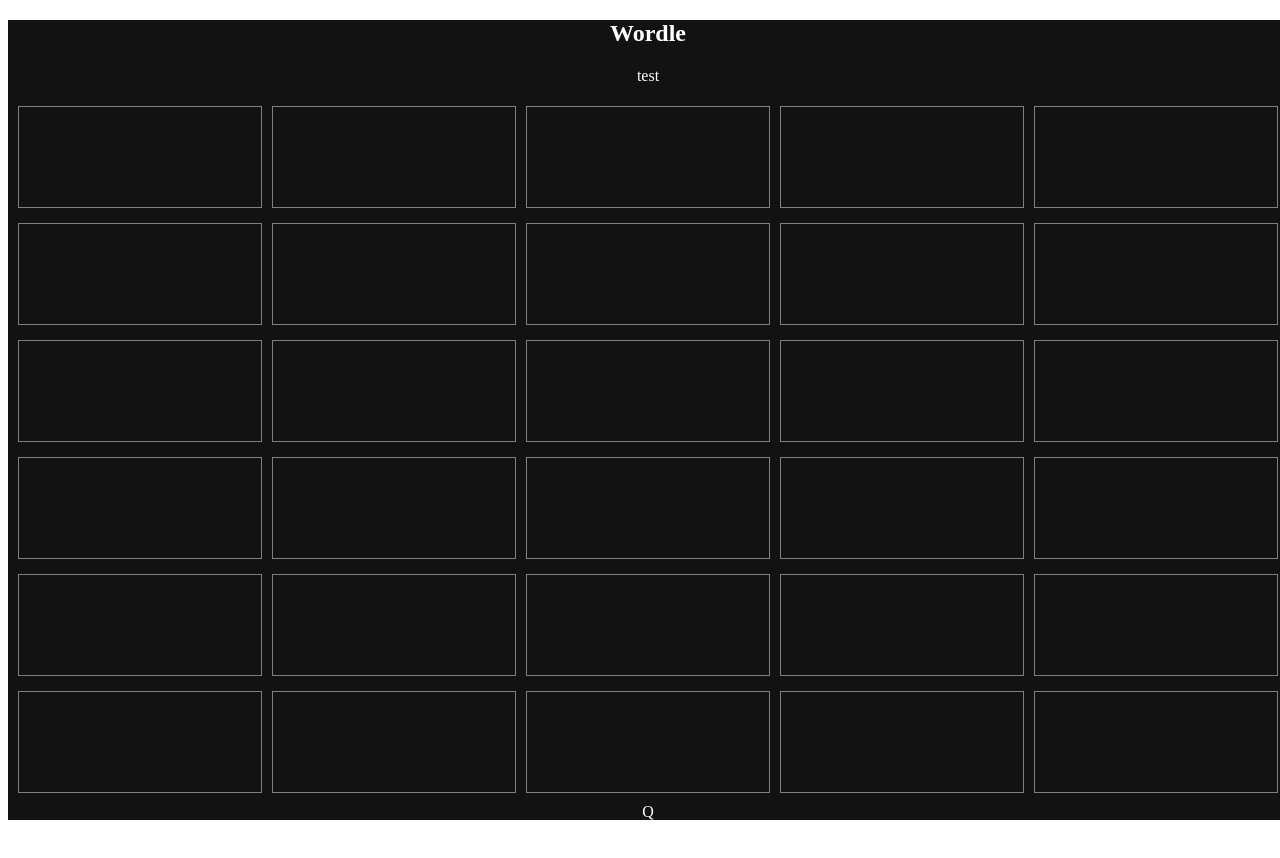
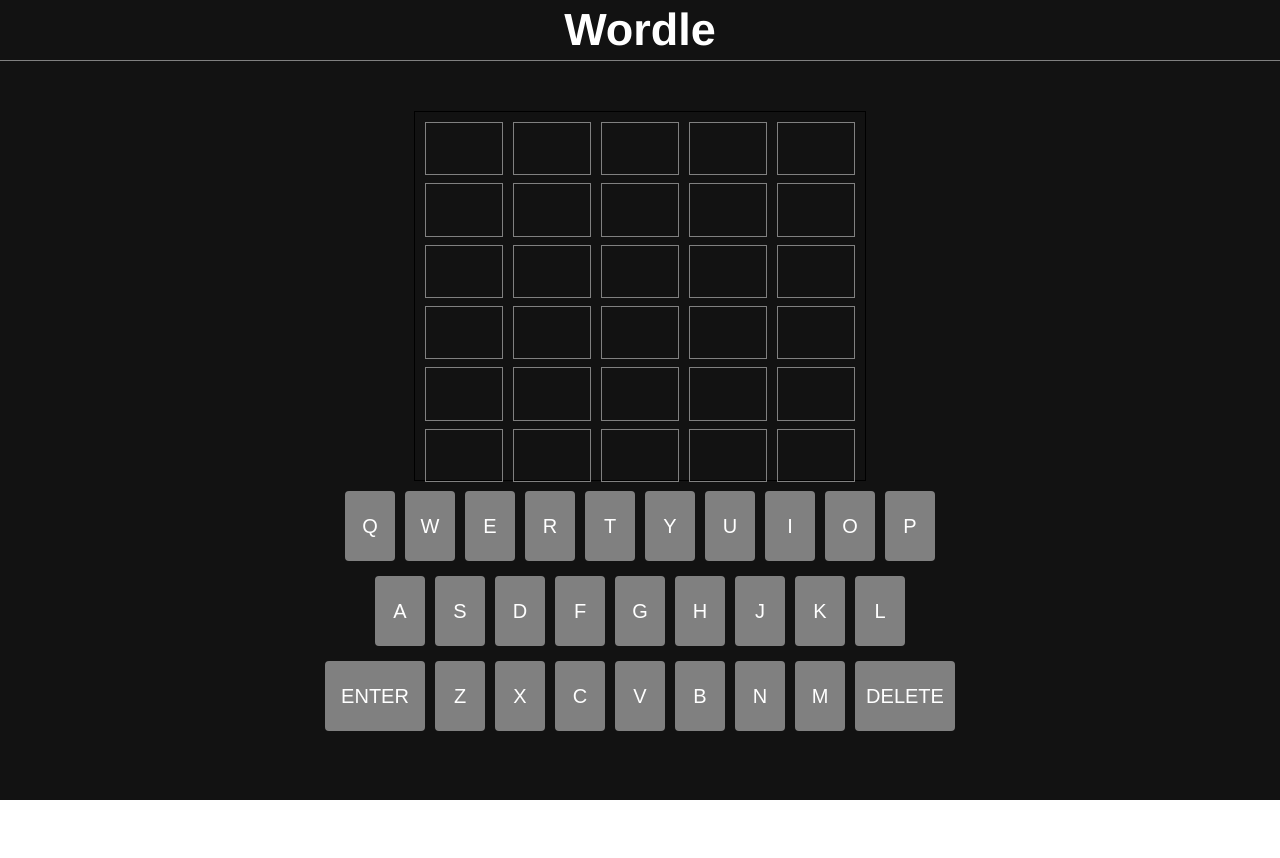
Before and after one commit to Zenonist/React-Wordle-Clone, a React (Vite) app: page / in a window 1280 px wide. Shown: the top 858 px of the page. After the commit the page ends 800 px from the top, so only its background shows below. Built offline with nearby package versions, Linux system fonts and the light colour scheme.

Commit message:
feat: set visual style (CSS)

```diff
--- a/src/App.css
+++ b/src/App.css
@@ -1,15 +1,59 @@
-
 .App {
   text-align: center;
   background-color: #121212;
   width: 100vw;
   height: 100vh;
+  /* display: flex; */
   color: white;
+}
+
+body {
+  padding: 0%;
+  margin: 0;
+}
+
+nav {
+  height: 60px;
+  width: 100%;
+  margin: 0;
+  border-bottom: 1px solid grey;
+  display: grid;
+  place-items: center;
+}
+
+nav h1 {
+  margin: 0;
+  font-family: Helvetica, Arial, sans-serif;
+  color: white;
+  font-size: 45px;
+}
+.game {
+  width: 100vw;
+  height: calc(100vh - 170px);
+  display: flex;
+  align-items: center;
+  padding-top: 50px;
+  flex-direction: column;
+}
+
+.board {
+  width: 450px;
+  height: 550px;
+  border: 1px solid black;
+  display: flex;
+  flex-direction: column;
+}
+
+.row {
+  flex: 33%;
+  display: flex;
+  flex-direction: row;
+  margin: 5px;
 }
 
 .letter {
   flex: 33%;
-  height: 100px;
+  height: 100%;
   border: 1px solid grey;
   margin: 5px;
   display: grid;
@@ -20,9 +64,64 @@
   font-family: Arial, Helvetica, sans-serif;
 }
 
-.row {
+#correct {
+  background-color: #528d4e;
+}
+
+#almost {
+  background-color: #b49f39;
+}
+
+#error {
+  background-color: #3a393c;
+}
+
+.keyboard {
+  width: 700px;
+  height: 300px;
+  margin-top: 60px;
+}
+
+.line1 {
   flex: 33%;
   display: flex;
   flex-direction: row;
+  display: flex;
+  justify-content: center;
   margin: 5px;
 }
+.line2 {
+  flex: 33%;
+  display: flex;
+  flex-direction: row;
+  justify-content: center;
+  margin: 5px;
+}
+.line3 {
+  flex: 33%;
+  display: flex;
+  flex-direction: row;
+  justify-content: center;
+  margin: 5px;
+}
+
+.key {
+  width: 50px;
+  height: 70px;
+  margin: 5px;
+  border-radius: 4px;
+  display: grid;
+  place-items: center;
+  font-size: 20px;
+  background-color: grey;
+  color: white;
+  font-family: Arial, Helvetica, sans-serif;
+  cursor: pointer;
+}
+
+#big {
+  width: 100px;
+}
+#disabled {
+  background-color: #3a393c;
+}
--- a/src/App.tsx
+++ b/src/App.tsx
@@ -1,5 +1,4 @@
 import { useState, createContext } from "react";
-import reactLogo from "./assets/react.svg";
 import "./App.css";
 import Board from "./components/Board";
 import Keyboard from "./components/Keyboard";
@@ -16,10 +15,12 @@
             <nav>
                 <h1>Wordle</h1>
             </nav>
-            <p>test</p>
             <AppContext.Provider value={{board, setBoard}}>
-                <Board />
-                <Keyboard />
+                {/* style: center all components*/}
+                <div className="game">
+                    <Board />
+                    <Keyboard />
+                </div>
             </AppContext.Provider>
         </div>
     );
```
